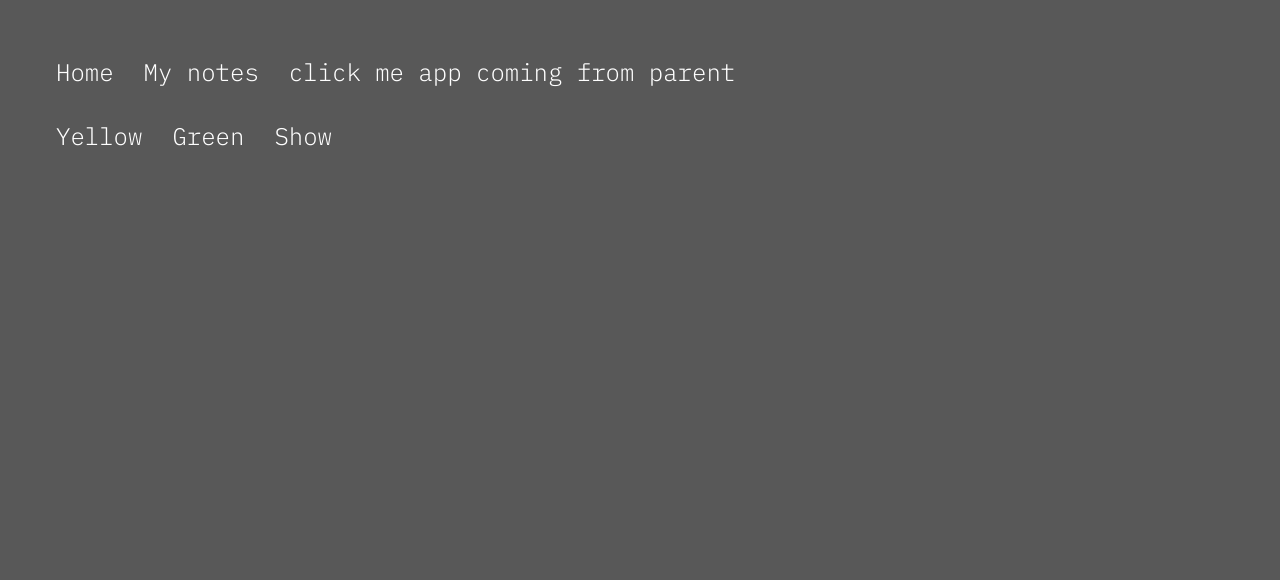
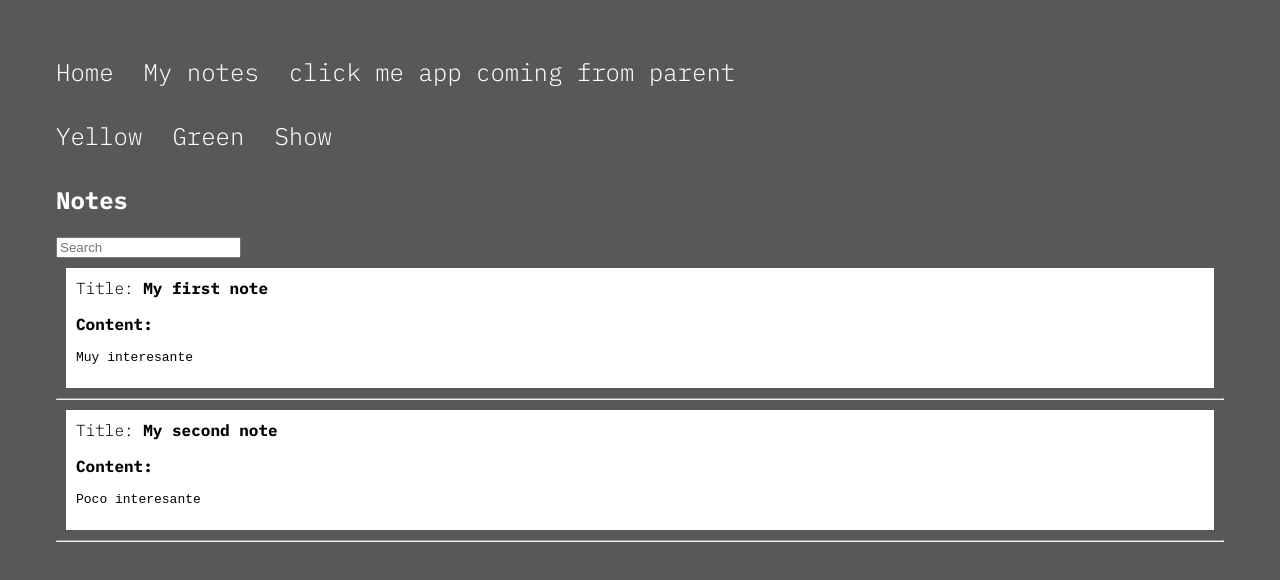
Before and after one commit to emsedano/j4ng, an Angular app in the folder mynotes/: page /note/12 in a window 1280 px wide. Shown: the top 580 px of the page. Built offline with nearby package versions, Linux system fonts and the light colour scheme.

Commit message:
06-services-complete

```diff
--- a/mynotes/src/app/app.component.html
+++ b/mynotes/src/app/app.component.html
@@ -1,7 +1,7 @@
 <!--The content below is only a placeholder and can be replaced.-->
 <ul>
-  <li><a href="">Home</a></li>
-  <li><a href="note/12">My notes</a></li>
+  <li><a routerLink="">Home</a></li>
+  <li><a routerLink="note/12">My notes</a></li>
   <li><a (click)="clickMe($event)">click me {{title}}</a></li>
 </ul>
 
--- a/mynotes/src/app/app.module.ts
+++ b/mynotes/src/app/app.module.ts
@@ -7,7 +7,7 @@ import { AppRoutingModule } from './app-routing.module';
 import { AppComponent } from './app.component';
 import { HomeComponent } from './home/home.component';
 import { NoteComponent } from './note/note.component';
-
+import { NoteService } from './note.service';
 
 @NgModule({
   declarations: [
@@ -20,7 +20,7 @@ import { NoteComponent } from './note/note.component';
     FormsModule,
     AppRoutingModule
   ],
-  providers: [],
+  providers: [NoteService],
   bootstrap: [AppComponent]
 })
 export class AppModule { }
--- a/mynotes/src/app/home/home.component.html
+++ b/mynotes/src/app/home/home.component.html
@@ -27,4 +27,5 @@
    <p class="life-container" *ngFor="let note of notes; let i = index" (click)="destroyNote(i)">{{note.title}}</p>
   </div>
   </div>
+  <p>{{aServiceValue }}</p>
   <p data-line="45" class="sync-line" style="margin:0;"></p>
--- a/mynotes/src/app/home/home.component.ts
+++ b/mynotes/src/app/home/home.component.ts
@@ -1,6 +1,6 @@
 import { Component, OnInit, Input, Output } from '@angular/core';
 import { EventEmitter } from '@angular/core';
-
+import { NoteService } from '../note.service';
 @Component({
   selector: 'app-home',
   templateUrl: './home.component.html',
@@ -12,25 +12,28 @@ export class HomeComponent implements OnInit {
   @Output() newAppTitleEvent: EventEmitter<string> = new EventEmitter();
 
   buttonText: string = 'Submit note';
-  notes: any[] = [
-    {title: 'change permissions linux', text: 'chmod 755 -R /folder/path'}
-  ];
+  notes = [];
 
   note: any = { title: '', text: '' };
-
-  constructor() { }
+  aServiceValue;
+  constructor(private _data: NoteService) {
+  }
 
   ngOnInit() {
+    this._data.observableNotes.subscribe(xs => this.notes = xs);
+    this._data.setNotes(this.notes);
   }
 
   addNote(): void {
     this.notes.push({...this.note});
     this.note = {title: '', text: ''};
+    this._data.setNotes(this.notes);
   }
 
   destroyNote(index): void {
     console.log('destroying => ', index);
     this.notes.splice(index, 1);
+    this._data.setNotes(this.notes);
   }
 
   updateFromChildToParent(): void {
--- /dev/null
+++ b/mynotes/src/app/note.service.ts
@@ -0,0 +1,19 @@
+import { Injectable } from '@angular/core';
+import { BehaviorSubject } from 'rxjs/BehaviorSubject';
+
+@Injectable()
+export class NoteService {
+
+  private notesSubject = new BehaviorSubject<any>([
+    { title: 'My first note', text: 'Muy interesante'},
+    { title: 'My second note', text: 'Poco interesante'}
+  ]);
+  observableNotes = this.notesSubject.asObservable();
+
+  constructor() {
+  }
+
+  setNotes(newNotes) {
+    this.notesSubject.next(newNotes);
+  }
+}
--- a/mynotes/src/app/note/note.component.html
+++ b/mynotes/src/app/note/note.component.html
@@ -6,3 +6,16 @@
 <p *ngIf="display" [ngClass]="currentClasses">
   Chivas is 12 times champion!
 </p>
+<div>
+  <h2>Notes</h2>
+  <input type="text" class="text" (ngModelChange)="filterNotes($event)" placeholder="Search" [(ngModel)]="qryStr"/>
+  {{qryStr}}
+  <div *ngFor="let note of filteredNotes">
+      <div class="preview">
+          <span>Title: <strong>{{ note.title }}</strong></span>
+          <p>Content:</p>
+          <pre>{{ note.text }}</pre>
+      </div>
+      <hr>
+  </div>
+</div>
--- a/mynotes/src/app/note/note.component.scss
+++ b/mynotes/src/app/note/note.component.scss
@@ -5,3 +5,13 @@
 .yellow {
   color: yellow;
 }
+
+.preview {
+  margin: 10px;
+  padding: 10px;
+  color: black;
+  background-color: white;
+  p {
+    font-weight: bold;
+  }
+}
--- a/mynotes/src/app/note/note.component.ts
+++ b/mynotes/src/app/note/note.component.ts
@@ -1,6 +1,6 @@
 import { Component, OnInit } from '@angular/core';
 import { ActivatedRoute } from '@angular/router';
-
+import { NoteService } from '../note.service';
 @Component({
   selector: 'app-note',
   templateUrl: './note.component.html',
@@ -10,7 +10,9 @@ export class NoteComponent implements OnInit {
   display: boolean = false;
   currentClasses: any = {};
   currentNote: number;
-  constructor(private route: ActivatedRoute) {
+  notes: any;
+  filteredNotes: any;
+  constructor(private route: ActivatedRoute, private _data:  NoteService) {
     this.route.params.subscribe(data => this.currentNote = data.id);
   }
 
@@ -19,7 +21,10 @@ export class NoteComponent implements OnInit {
       yellow: true,
       green: false,
     };
+    this._data.observableNotes.subscribe(x => this.notes = x);
+    this.filteredNotes = this.notes;
   }
+
   updateColor(color): void {
     this.currentClasses  = {
       yellow: color === 'yellow',
@@ -30,4 +35,14 @@ export class NoteComponent implements OnInit {
   toogleDisplay(): void {
     this.display = !this.display;
   }
+
+  filterNotes(qryStr) {
+    qryStr = qryStr.toLowerCase();
+    this.filteredNotes = this.notes.filter(this.byTitleAndText.bind(this, qryStr));
+  }
+
+  private byTitleAndText(qry, note) {
+    return (note.title.toLowerCase().indexOf(qry) > -1
+    || note.text.toLowerCase().indexOf(qry) > -1);
+  }
 }
```
Also changed, not shown: 1 other file (tests, documents, lock files or other folders).
